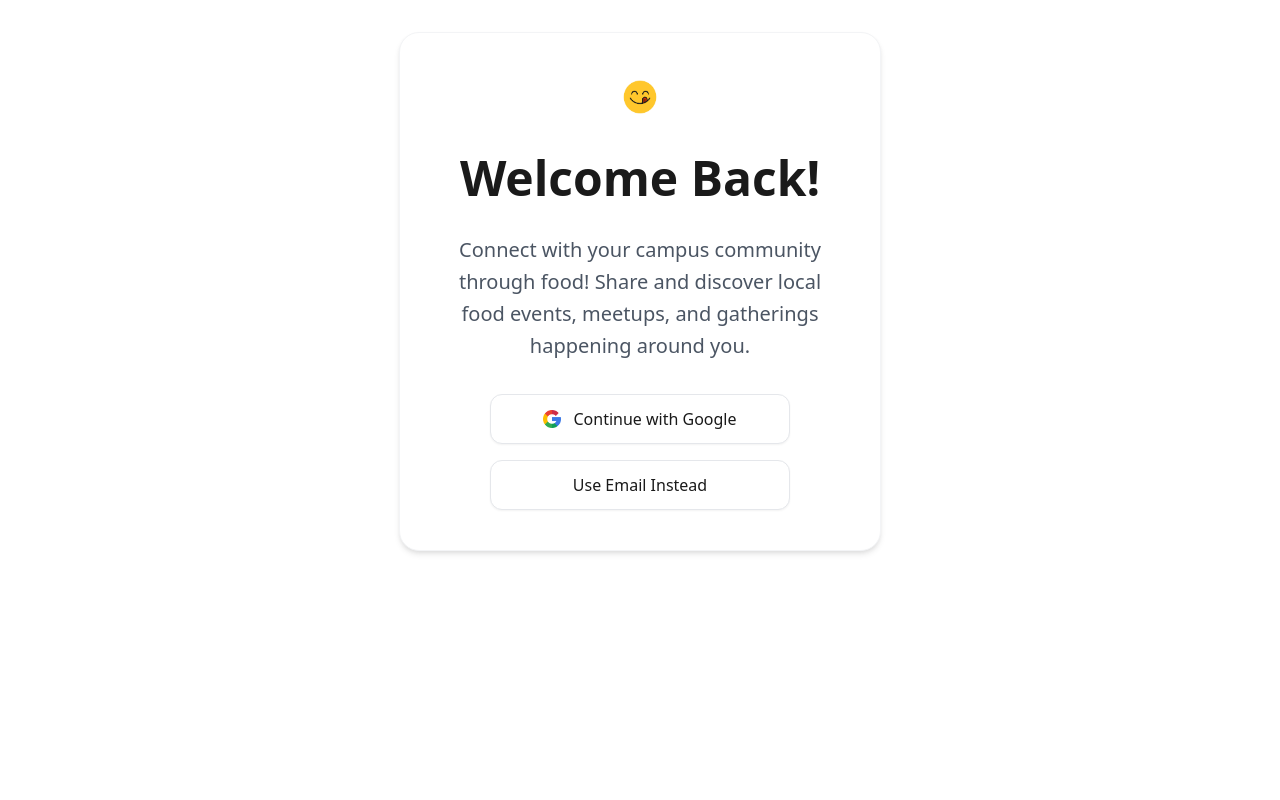
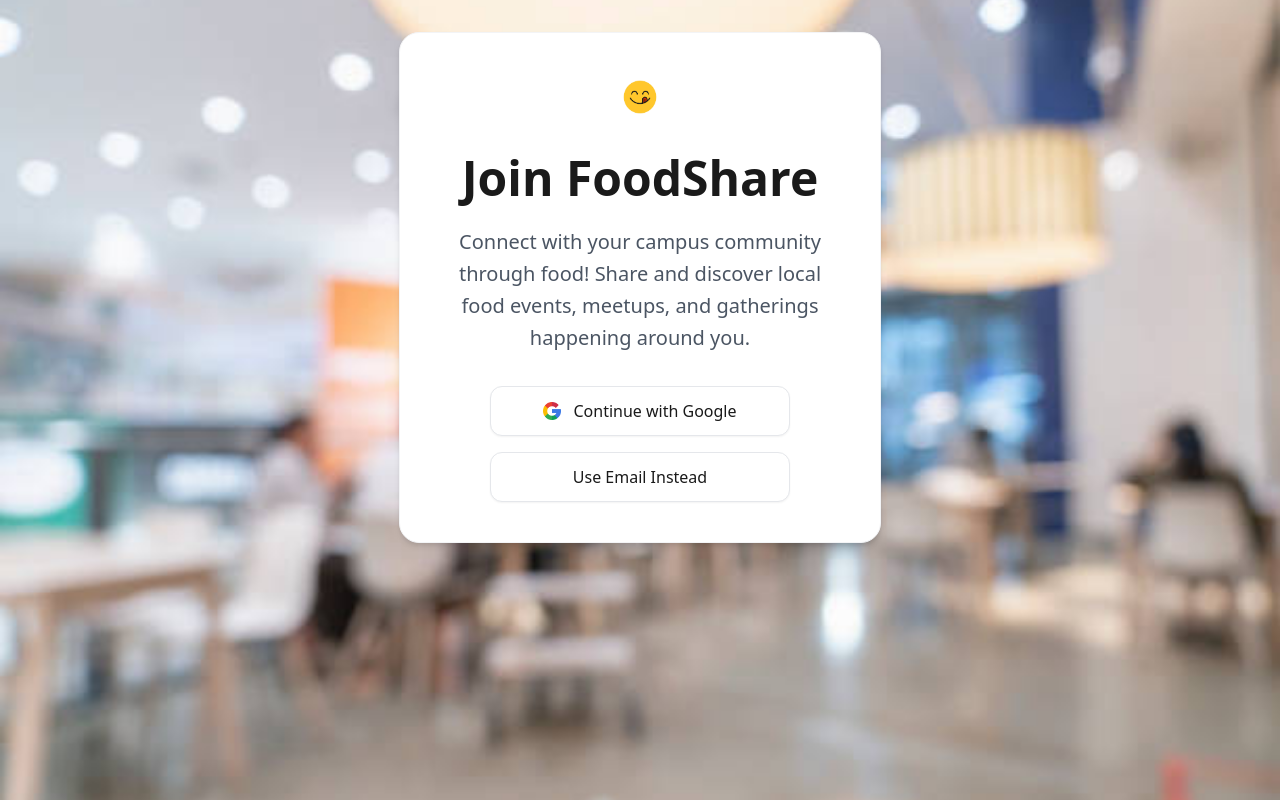
Before and after one commit to Raghav-M-Daga/FoodShare, a Next.js app in the folder foodshare-web/: page / in a window 1280 px wide. Built offline with nearby package versions, Linux system fonts and the light colour scheme; no server answers.

Commit message:
Polish HomePage

```diff
--- a/foodshare-web/app/HomePage.module.css
+++ b/foodshare-web/app/HomePage.module.css
@@ -1,6 +1,11 @@
 .wrapper {
   width: 100%;
   overflow-x: hidden;
+  background-image: url('/home-bg.png');
+  background-size: cover;
+  background-position: center;
+  background-repeat: no-repeat;
+  min-height: 100vh;
 }
 
 .heroSection {
@@ -26,7 +31,7 @@
   text-align: center;
   width: 100%;
   max-width: 800px;
-  margin: 0 auto 1.5rem;
+  margin: 0 auto 0.5rem;
   font-family: system-ui, -apple-system, sans-serif;
 }
 
--- a/foodshare-web/app/page.tsx
+++ b/foodshare-web/app/page.tsx
@@ -132,7 +132,7 @@ export default function HomePage() {
             <div className={styles.logoWrapper}>
               <Image src="/tasty.png" alt="FoodShare" className={styles.logo} width={120} height={40} />
             </div>
-            <h1 className={styles.heroTitle}>{isRegistering ? 'Join FoodShare' : 'Welcome Back!'}</h1>
+            <h1 className={styles.heroTitle}>{'Join FoodShare'}</h1>
           </div>
         <motion.p
           initial={{ opacity: 0, y: 30 }}
```
Also changed, not shown: foodshare-web/public/home-bg.png (added).
